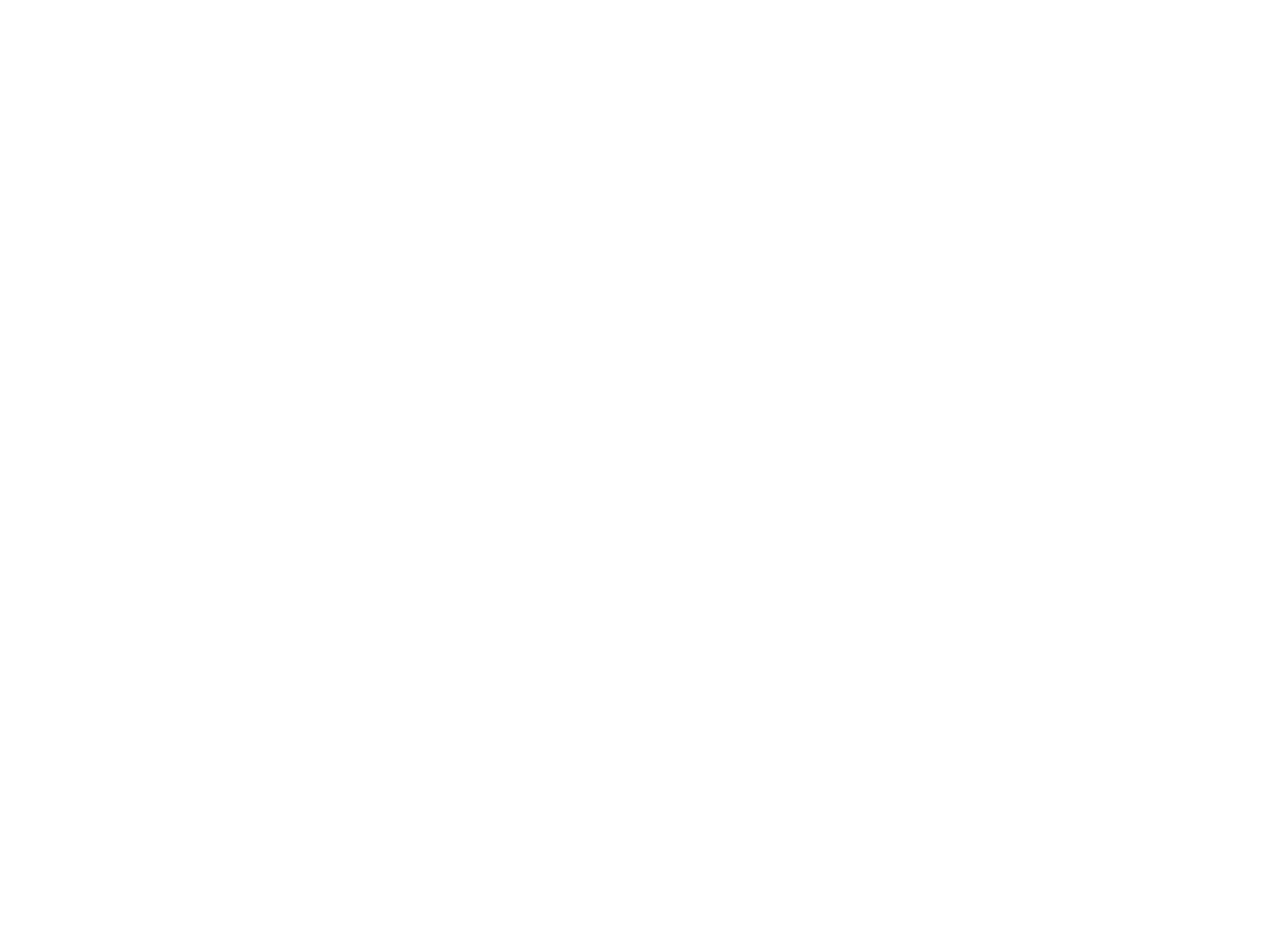
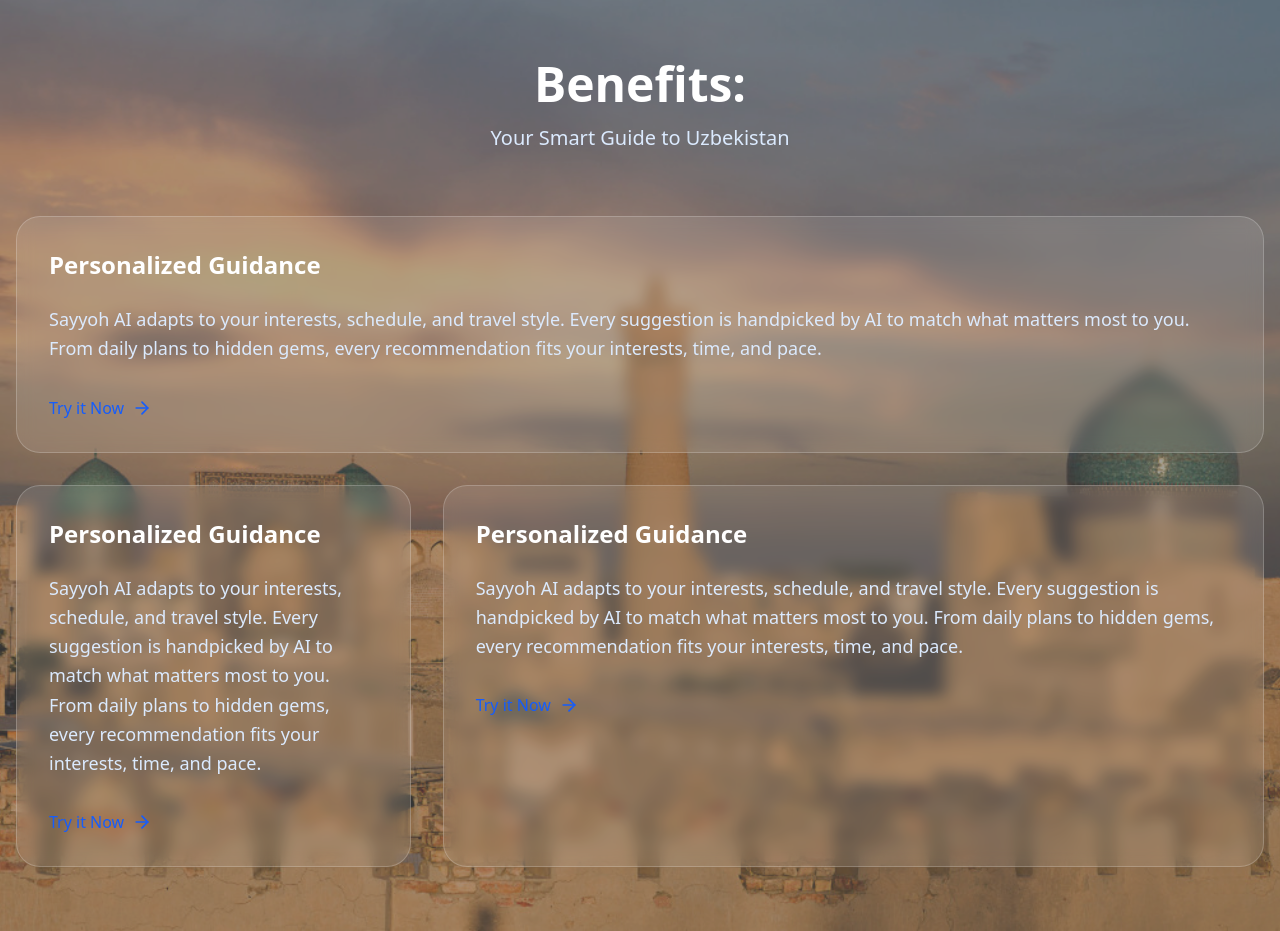
Before and after one commit to Akbar1007/some-bad-project, a Next.js app: page / in a window 1280 px wide. Shown: the part 1800-2731 px from the top of the page. Before the commit the page ends 1796 px from the top, so only its background shows below. Built offline with nearby package versions, Linux system fonts and the light colour scheme.

Commit message:
benefits section

```diff
--- a/app/(root)/(home)/page.tsx
+++ b/app/(root)/(home)/page.tsx
@@ -1,4 +1,4 @@
-import { ArrowUpRight, Globe } from 'lucide-react'
+import { ArrowRight, ArrowUpRight, Globe } from 'lucide-react'
 import Link from 'next/link'
 
 import FeatureCard from '@/components/shared/feature-card'
@@ -74,6 +74,97 @@
 
 			{/* feature section */}
 			<FeatureCard />
+
+			{/* benefits section */}
+			<div className='min-h-screen relative overflow-hidden'>
+				<div className='max-w-7xl mx-auto'>
+					<div
+						className='absolute inset-0 bg-cover bg-center bg-no-repeat opacity-80'
+						style={{
+							backgroundImage: 'url(/assets/home-bg-2.png)',
+						}}
+					>
+						<div className='absolute inset-0 bg-black/40'></div>
+					</div>
+					<div className='min-h-screen relative overflow-hidden py-16 px-4'>
+						<div className='max-w-7xl mx-auto relative z-10'>
+							<div className='text-center mb-16'>
+								<h1 className='text-5xl font-bold text-white mb-4'>
+									Benefits:
+								</h1>
+								<p className='text-xl text-blue-100'>
+									Your Smart Guide to Uzbekistan
+								</p>
+							</div>
+
+							<div className='grid grid-cols-1 lg:grid-cols-3 gap-8'>
+								<div className='lg:col-span-3'>
+									<div className='bg-white/10 backdrop-blur-sm rounded-3xl p-8 border border-white/20 hover:bg-white/15 transition-all duration-300 hover:transform hover:scale-[1.02]'>
+										<h2 className='text-2xl font-bold text-white mb-6'>
+											Personalized Guidance
+										</h2>
+										<p className='text-blue-100 text-lg leading-relaxed mb-8'>
+											Sayyoh AI adapts to your interests, schedule, and travel
+											style. Every suggestion is handpicked by AI to match what
+											matters most to you. From daily plans to hidden gems,
+											every recommendation fits your interests, time, and pace.
+										</p>
+										<Link
+											href={'/ai'}
+											className='inline-flex items-center gap-2 text-blue-600 hover:text-white font-medium transition-colors duration-200 group'
+										>
+											Try it Now
+											<ArrowRight className='w-5 h-5 group-hover:translate-x-1 transition-transform duration-200' />
+										</Link>
+									</div>
+								</div>
+
+								<div className='lg:col-span-1'>
+									<div className='bg-white/10 backdrop-blur-sm rounded-3xl p-8 border border-white/20 hover:bg-white/15 transition-all duration-300 hover:transform hover:scale-[1.02] h-full'>
+										<h2 className='text-2xl font-bold text-white mb-6'>
+											Personalized Guidance
+										</h2>
+										<p className='text-blue-100 text-lg leading-relaxed mb-8'>
+											Sayyoh AI adapts to your interests, schedule, and travel
+											style. Every suggestion is handpicked by AI to match what
+											matters most to you. From daily plans to hidden gems,
+											every recommendation fits your interests, time, and pace.
+										</p>
+										<Link
+											href={'/ai'}
+											className='inline-flex items-center gap-2 text-blue-600 hover:text-white font-medium transition-colors duration-200 group'
+										>
+											Try it Now
+											<ArrowRight className='w-5 h-5 group-hover:translate-x-1 transition-transform duration-200' />
+										</Link>
+									</div>
+								</div>
+
+								<div className='lg:col-span-2'>
+									<div className='bg-white/10 backdrop-blur-sm rounded-3xl p-8 border border-white/20 hover:bg-white/15 transition-all duration-300 hover:transform hover:scale-[1.02] h-full'>
+										<h2 className='text-2xl font-bold text-white mb-6'>
+											Personalized Guidance
+										</h2>
+										<p className='text-blue-100 text-lg leading-relaxed mb-8'>
+											Sayyoh AI adapts to your interests, schedule, and travel
+											style. Every suggestion is handpicked by AI to match what
+											matters most to you. From daily plans to hidden gems,
+											every recommendation fits your interests, time, and pace.
+										</p>
+										<Link
+											href={'/ai'}
+											className='inline-flex items-center gap-2 text-blue-600 hover:text-white font-medium transition-colors duration-200 group'
+										>
+											Try it Now
+											<ArrowRight className='w-5 h-5 group-hover:translate-x-1 transition-transform duration-200' />
+										</Link>
+									</div>
+								</div>
+							</div>
+						</div>
+					</div>
+				</div>
+			</div>
 		</div>
 	)
 }
--- a/components/shared/feature-card.tsx
+++ b/components/shared/feature-card.tsx
@@ -137,9 +137,8 @@
 const FeatureCard = () => {
 	return (
 		<div className='relative min-h-screen'>
-			{/* Background image with overlay */}
 			<div
-				className='absolute inset-0 bg-cover bg-center bg-no-repeat'
+				className='absolute inset-0 bg-cover bg-center bg-no-repeat opacity-80'
 				style={{
 					backgroundImage: 'url(/assets/home-bg-1.png)',
 				}}
@@ -147,7 +146,6 @@
 				<div className='absolute inset-0 bg-black/40'></div>
 			</div>
 
-			{/* Content */}
 			<div className='relative z-10 p-8'>
 				<div className='grid grid-cols-1 lg:grid-cols-2 gap-8 max-w-7xl mx-auto'>
 					<InteractiveCard
```
